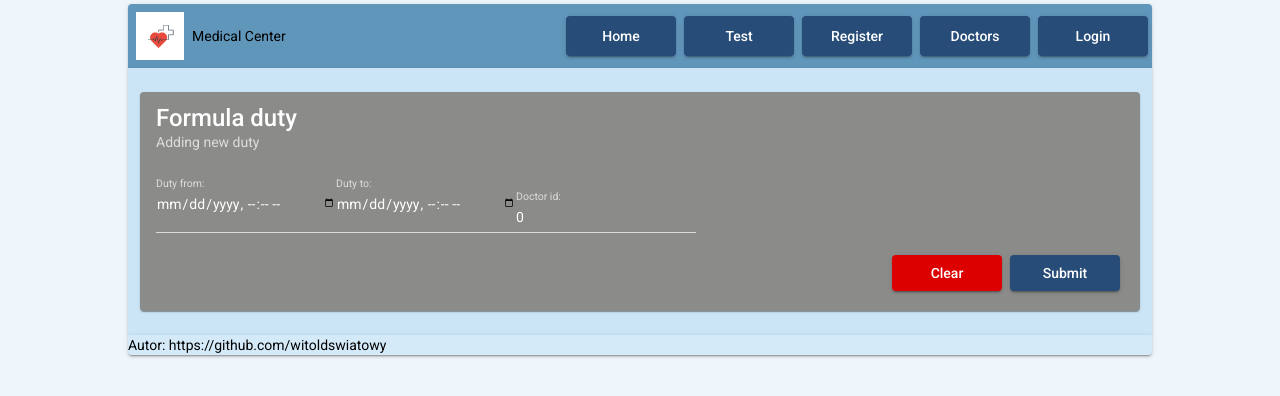
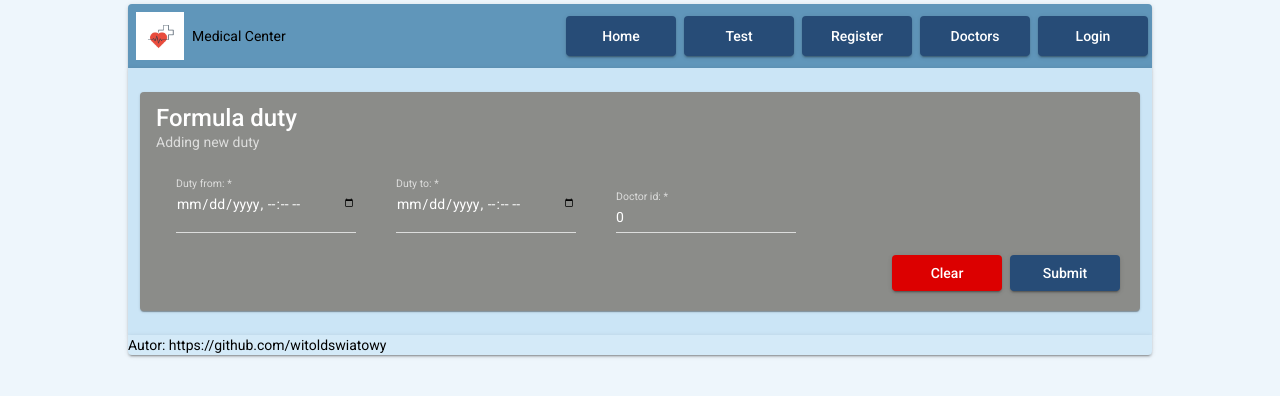
Before and after one commit to witoldswiatowy/my-app-medical-center, an Angular app in the folder frontend/: page /add_duty in a window 1280 px wide. Shown: the top 396 px of the page. Built offline with nearby package versions, Linux system fonts and the light colour scheme.

Commit message:
add_duty - frontend - add required and margin to field in css

```diff
--- a/frontend/src/app/duties-form/duties-form.component.css
+++ b/frontend/src/app/duties-form/duties-form.component.css
@@ -0,0 +1,3 @@
+mat-form-field {
+  margin: 0 20px;
+}
--- a/frontend/src/app/duties-form/duties-form.component.html
+++ b/frontend/src/app/duties-form/duties-form.component.html
@@ -6,19 +6,17 @@
 
       <mat-form-field appearance="standard">
         <mat-label>Duty from:</mat-label>
-<!--        <input matInput type="text" placeholder="Duty from:" [(ngModel)]="request.dutyFrom" [ngModelOptions]="{standalone: true}">-->
-        <input matInput type="datetime-local" placeholder="yyyy-MM-ddTHH:mm:ss" [(ngModel)]="request.dutyFrom" [ngModelOptions]="{standalone: true}">
+        <input matInput type="datetime-local" placeholder="yyyy-MM-ddTHH:mm:ss" [(ngModel)]="request.dutyFrom" [ngModelOptions]="{standalone: true}" required>
       </mat-form-field>
 
       <mat-form-field appearance="standard">
         <mat-label>Duty to:</mat-label>
-<!--        <input matInput type="text" placeholder="Duty to:" [(ngModel)]="request.dutyTo" [ngModelOptions]="{standalone: true}">-->
-        <input matInput type="datetime-local" placeholder="yyyy-MM-ddTHH:mm:ss" [(ngModel)]="request.dutyTo" [ngModelOptions]="{standalone: true}">
+        <input matInput type="datetime-local" placeholder="yyyy-MM-ddTHH:mm:ss" [(ngModel)]="request.dutyTo" [ngModelOptions]="{standalone: true}" required>
       </mat-form-field>
 
       <mat-form-field appearance="standard">
         <mat-label>Doctor id:</mat-label>
-        <input matInput type="number" placeholder="Doctor id:" [(ngModel)]="request.doctorId" [ngModelOptions]="{standalone: true}">
+        <input matInput type="number" placeholder="Doctor id:" [(ngModel)]="request.doctorId" [ngModelOptions]="{standalone: true}" required>
       </mat-form-field>
 
       <div class="form-button-row">
```
